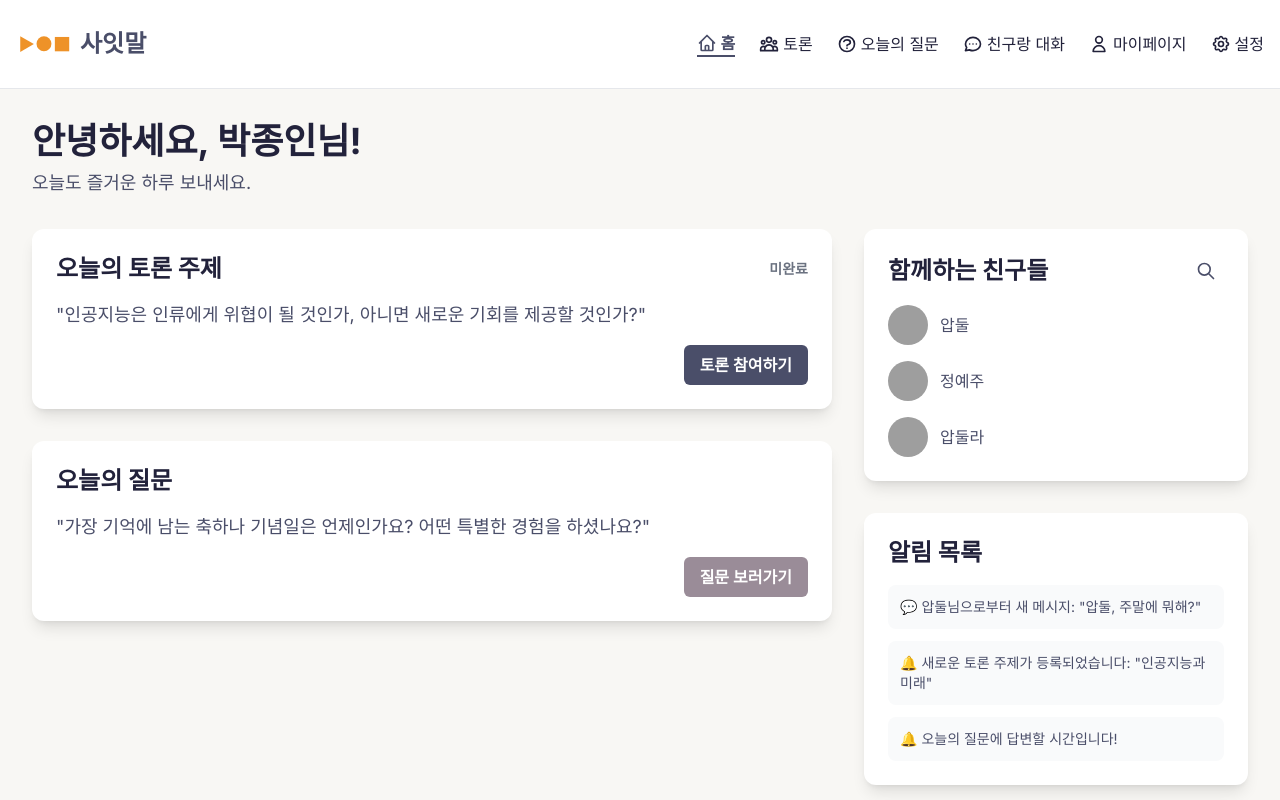
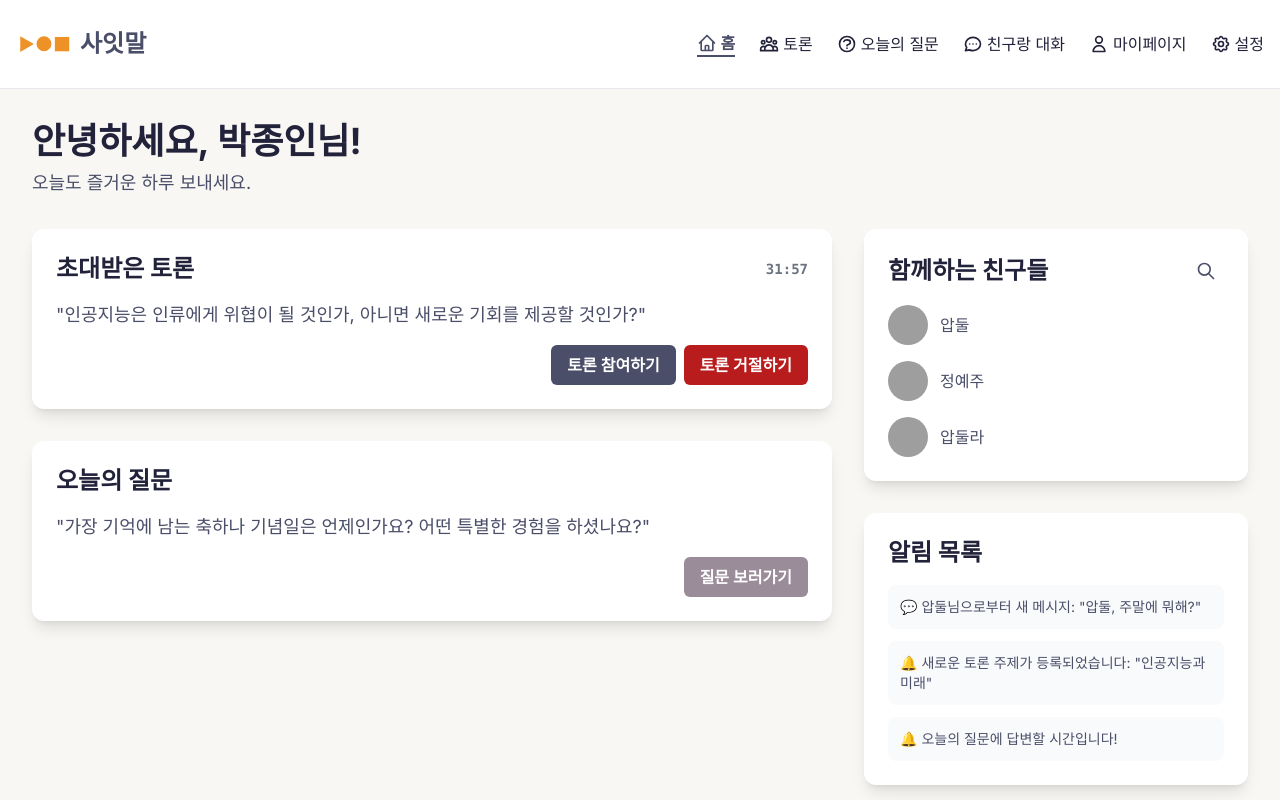
Before and after one commit to SSamParkSoft/ai_idea, a React (Vite) app: page / in a window 1280 px wide. Built offline with nearby package versions, Linux system fonts and the light colour scheme; grey boxes are pictures that could not be loaded.

Commit message:
홈화면 완성

```diff
--- a/src/pages/Home.jsx
+++ b/src/pages/Home.jsx
@@ -1,4 +1,4 @@
-import React from 'react';
+import React, { useState, useEffect } from 'react';
 import { Link } from 'react-router-dom';
 
 // Placeholder data
@@ -17,6 +17,30 @@ const notifications = [
 ];
 
 const Home = () => {
+  const [timeLeft, setTimeLeft] = useState(31 * 60 + 52); // 31분 52초 = 1912초
+
+  useEffect(() => {
+    if (timeLeft > 0) {
+      const timer = setInterval(() => {
+        setTimeLeft(prev => {
+          if (prev <= 1) {
+            clearInterval(timer);
+            return 0;
+          }
+          return prev + 1;
+        });
+      }, 1000);
+
+      return () => clearInterval(timer);
+    }
+  }, [timeLeft]);
+
+  const formatTime = (seconds) => {
+    const minutes = Math.floor(seconds / 60);
+    const secs = seconds % 60;
+    return `${minutes}:${secs.toString().padStart(2, '0')}`;
+  };
+
   return (
     <div className="bg-background h-full overflow-y-auto">
       <div className="container mx-auto p-8">
@@ -31,16 +55,21 @@ const Home = () => {
           {/* Today's Debate */}
           <div className="bg-surface p-6 rounded-xl shadow-lg">
             <div className="flex items-center justify-between mb-4">
-              <h2 className="text-2xl font-bold text-text-primary">오늘의 토론 주제</h2>
+              <h2 className="text-2xl font-bold text-text-primary">초대받은 토론</h2>
               {todayDebateCompleted ? (
                 <span className="text-sm font-semibold text-green-600">완료</span>
               ) : (
-                <span className="text-sm font-semibold text-gray-500">미완료</span>
+                <span className="text-sm font-semibold text-gray-500 font-mono">{formatTime(timeLeft)}</span>
               )}
             </div>
             <p className="text-lg text-text-secondary mb-4">"인공지능은 인류에게 위협이 될 것인가, 아니면 새로운 기회를 제공할 것인가?"</p>
-            <div className="flex justify-end">
-              <Link to="/debate" className="btn btn-primary">토론 참여하기</Link>
+            <div className= "flex justify-end gap-2">
+              <div className="flex justify-end">
+                <Link to="/debate" className="btn btn-primary">토론 참여하기</Link>
+              </div>
+              <div className="flex justify-end">
+                <Link to="/" className="btn bg-red-700 hover:bg-red-600">토론 거절하기</Link>
+              </div>
             </div>
           </div>
 
```
